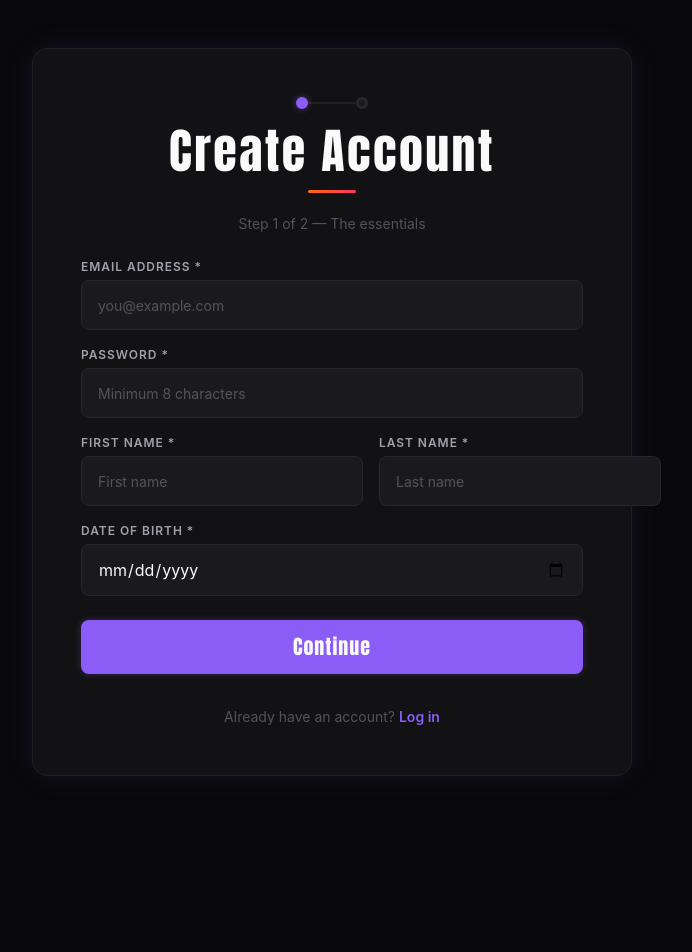
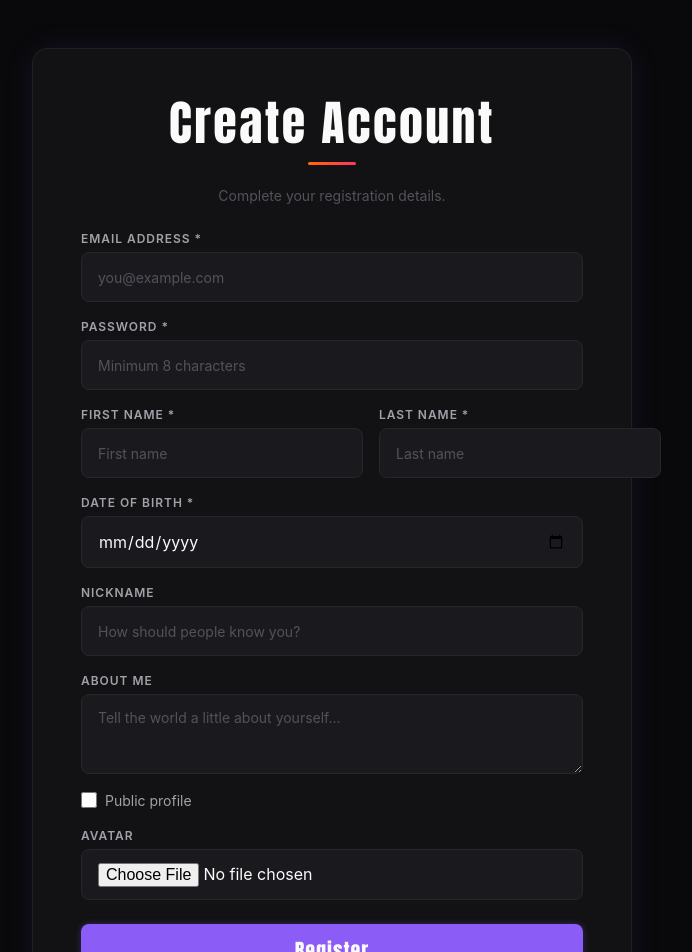
Before and after one commit to OduorAlphonce/social-network, a React app in the folder frontend/: page /register in a window 1280 px wide. Shown: the top 952 px of the page, without its empty margins (308-1000 px from the left). Before the commit the page ends 848 px from the top, so only its background shows below. Built offline with nearby package versions, Linux system fonts and the light colour scheme; no server answers; the HTML template or start-up script is replaced by a standard one.

Commit message:
frontend: simplify RegisterForm to single-step registration flow

```diff
--- a/frontend/src/components/RegisterForm.jsx
+++ b/frontend/src/components/RegisterForm.jsx
@@ -1,6 +1,5 @@
 import { useState } from "react";
 import "../styles/RegisterForm.css";
-import { useNavigate } from "react-router";
 import { apiFetch } from "../utils/api";
 
 const INITIAL_FORM = {
@@ -15,7 +14,6 @@ const INITIAL_FORM = {
 };
 
 const RegisterForm = () => {
-  const [step, setStep] = useState(1);
   const [formData, setFormData] = useState(INITIAL_FORM);
   const [avatar, setAvatar] = useState(null);
   const [avatarPreview, setAvatarPreview] = useState(null);
@@ -23,9 +21,6 @@ const RegisterForm = () => {
   const [error, setError] = useState("");
   const [success, setSuccess] = useState("");
   const [isSubmitting, setIsSubmitting] = useState(false);
-  const navigate = useNavigate();
-
-  // ---------- Handlers ----------
 
   const handleChange = (e) => {
     const { name, value, type, checked } = e.target;
@@ -58,7 +53,6 @@ const RegisterForm = () => {
     setAvatarPreview(URL.createObjectURL(file));
   };
 
-  // Drag-and-drop handlers
   const handleDrag = (e) => {
     e.preventDefault();
     e.stopPropagation();
@@ -83,41 +77,29 @@ const RegisterForm = () => {
     setAvatarPreview(null);
   };
 
-  // ---------- Validation ----------
-
-  const validateStep1 = () => {
+  const validate = () => {
     if (!formData.email.trim()) return "Email is required.";
     if (!formData.password.trim()) return "Password is required.";
-    if (formData.password.length < 8)
-      return "Password must be at least 8 characters.";
+    if (formData.password.length < 7)
+      return "Password must be at least 7 characters.";
     if (!formData.first_name.trim()) return "First name is required.";
     if (!formData.last_name.trim()) return "Last name is required.";
     if (!formData.date_of_birth) return "Date of birth is required.";
     return null;
   };
 
-  const handleNext = () => {
-    const validationError = validateStep1();
-    if (validationError) {
-      setError(validationError);
-      return;
-    }
-    setError("");
-    setStep(2);
-  };
-
-  const handleBack = () => {
-    setError("");
-    setStep(1);
-  };
-
-  // ---------- Submit ----------
-
   const handleSubmit = async (e) => {
     e.preventDefault();
     setError("");
     setSuccess("");
     setIsSubmitting(true);
+
+    const validationError = validate();
+    if (validationError) {
+      setError(validationError);
+      setIsSubmitting(false);
+      return;
+    }
 
     const data = new FormData();
     Object.keys(formData).forEach((key) => {
@@ -133,12 +115,10 @@ const RegisterForm = () => {
         body: data,
       });
 
-      // Redirect to login page with a success flag
-      navigate("/login", {
-        state: { registered: true },
-        replace: true
-      });
-
+      setSuccess("Registration successful.");
+      setFormData(INITIAL_FORM);
+      setAvatar(null);
+      setAvatarPreview(null);
     } catch (err) {
       setError(err.message || "Registration failed. Please try again.");
     } finally {
@@ -146,30 +126,15 @@ const RegisterForm = () => {
     }
   };
 
-
-
-  // ---------- Step 1: Required Details ----------
-
-  if (step === 1) {
   return (
     <div className="register-form-container">
-        <div className="register-steps">
-          <span className="register-steps__dot is-active" />
-          <span className="register-steps__line" />
-          <span className="register-steps__dot" />
-        </div>
       <h2>Create Account</h2>
-        <p className="register-subtitle">Step 1 of 2 — The essentials</p>
+      <p className="register-subtitle">Complete your registration details.</p>
 
       {error && <div className="error-message">{error}</div>}
+      {success && <div className="success-message">{success}</div>}
 
-        <form
-          onSubmit={(e) => {
-            e.preventDefault();
-            handleNext();
-          }}
-          className="register-form"
-        >
+      <form onSubmit={handleSubmit} className="register-form">
         <div className="form-group">
           <label htmlFor="email">Email Address *</label>
           <input
@@ -237,98 +202,6 @@ const RegisterForm = () => {
           />
         </div>
 
-          <button type="submit" className="submit-btn">
-            Continue
-          </button>
-        </form>
-
-        <div className="register-footer">
-          <p>
-            Already have an account? <a href="/login">Log in</a>
-          </p>
-        </div>
-      </div>
-    );
-  }
-
-  // ---------- Step 2: Optional Details + Avatar ----------
-
-  return (
-    <div className="register-form-container">
-      <div className="register-steps">
-        <span className="register-steps__dot is-complete" />
-        <span className="register-steps__line is-complete" />
-        <span className="register-steps__dot is-active" />
-      </div>
-      <h2>Complete Your Profile</h2>
-      <p className="register-subtitle">Step 2 of 2 — Optional details</p>
-
-      {error && <div className="error-message">{error}</div>}
-      {success && <div className="success-message">{success}</div>}
-
-      <form onSubmit={handleSubmit} className="register-form">
-        {/* Avatar Upload */}
-        <div className="form-group">
-          <label>Profile Picture</label>
-          <div
-            className={`avatar-upload-zone ${dragActive ? "avatar-upload-zone--active" : ""} ${avatarPreview ? "avatar-upload-zone--has-image" : ""}`}
-            onDragEnter={handleDrag}
-            onDragLeave={handleDrag}
-            onDragOver={handleDrag}
-            onDrop={handleDrop}
-            onClick={() => !avatarPreview && document.getElementById("avatar").click()}
-          >
-            {avatarPreview ? (
-              <div className="avatar-upload-zone__preview">
-                <img src={avatarPreview} alt="Avatar preview" />
-                <div className="avatar-upload-zone__overlay">
-                  <span>Change</span>
-                </div>
-              </div>
-            ) : (
-              <div className="avatar-upload-zone__placeholder">
-                <svg
-                  width="48"
-                  height="48"
-                  viewBox="0 0 24 24"
-                  fill="none"
-                  stroke="currentColor"
-                  strokeWidth="1.5"
-                  strokeLinecap="round"
-                  strokeLinejoin="round"
-                >
-                  <path d="M21 12v7a2 2 0 0 1-2 2H5a2 2 0 0 1-2-2V5a2 2 0 0 1 2-2h7" />
-                  <line x1="16" y1="5" x2="22" y2="5" />
-                  <line x1="19" y1="2" x2="19" y2="8" />
-                  <circle cx="9" cy="9" r="2" />
-                  <path d="m21 15-3.086-3.086a2 2 0 0 0-2.828 0L6 21" />
-                </svg>
-                <span>Drag & drop your photo here</span>
-                <span className="avatar-upload-zone__hint">
-                  or click to browse — JPG, PNG, max 5MB
-                </span>
-              </div>
-            )}
-            <input
-              type="file"
-              id="avatar"
-              name="avatar"
-              accept="image/*"
-              onChange={handleFileChange}
-              className="avatar-upload-zone__input"
-            />
-          </div>
-          {avatarPreview && (
-            <button
-              type="button"
-              className="avatar-remove-btn"
-              onClick={handleRemoveAvatar}
-            >
-              Remove photo
-            </button>
-          )}
-        </div>
-
         <div className="form-group">
           <label htmlFor="nickname">Nickname</label>
           <input
@@ -353,34 +226,39 @@ const RegisterForm = () => {
         </div>
 
         <div className="form-group checkbox-group">
-          <label>
+          <label htmlFor="is_public">
             <input
               type="checkbox"
+              id="is_public"
               name="is_public"
               checked={formData.is_public}
               onChange={handleChange}
             />
-            Make my profile public
+            Public profile
           </label>
         </div>
 
-        <div className="form-actions">
-          <button
-            type="button"
-            className="submit-btn submit-btn--ghost"
-            onClick={handleBack}
-          >
-            Back
+        <div className="form-group">
+          <label htmlFor="avatar">Avatar</label>
+          <input
+            type="file"
+            id="avatar"
+            name="avatar"
+            accept="image/*"
+            onChange={handleFileChange}
+          />
+        </div>
+
+        <button type="submit" className="submit-btn" disabled={isSubmitting}>
+          {isSubmitting ? "Registering..." : "Register"}
         </button>
-          <button
-            type="submit"
-            className="submit-btn"
-            disabled={isSubmitting}
-          >
-            {isSubmitting ? "Creating Account..." : "Complete Registration"}
-          </button>
+      </form>
+
+      <div className="register-footer">
+        <p>
+          Already have an account? <a href="/login">Log in</a>
+        </p>
       </div>
-      </form>
     </div>
   );
 };
```
Lines whose indentation alone changed are shown as unchanged.
